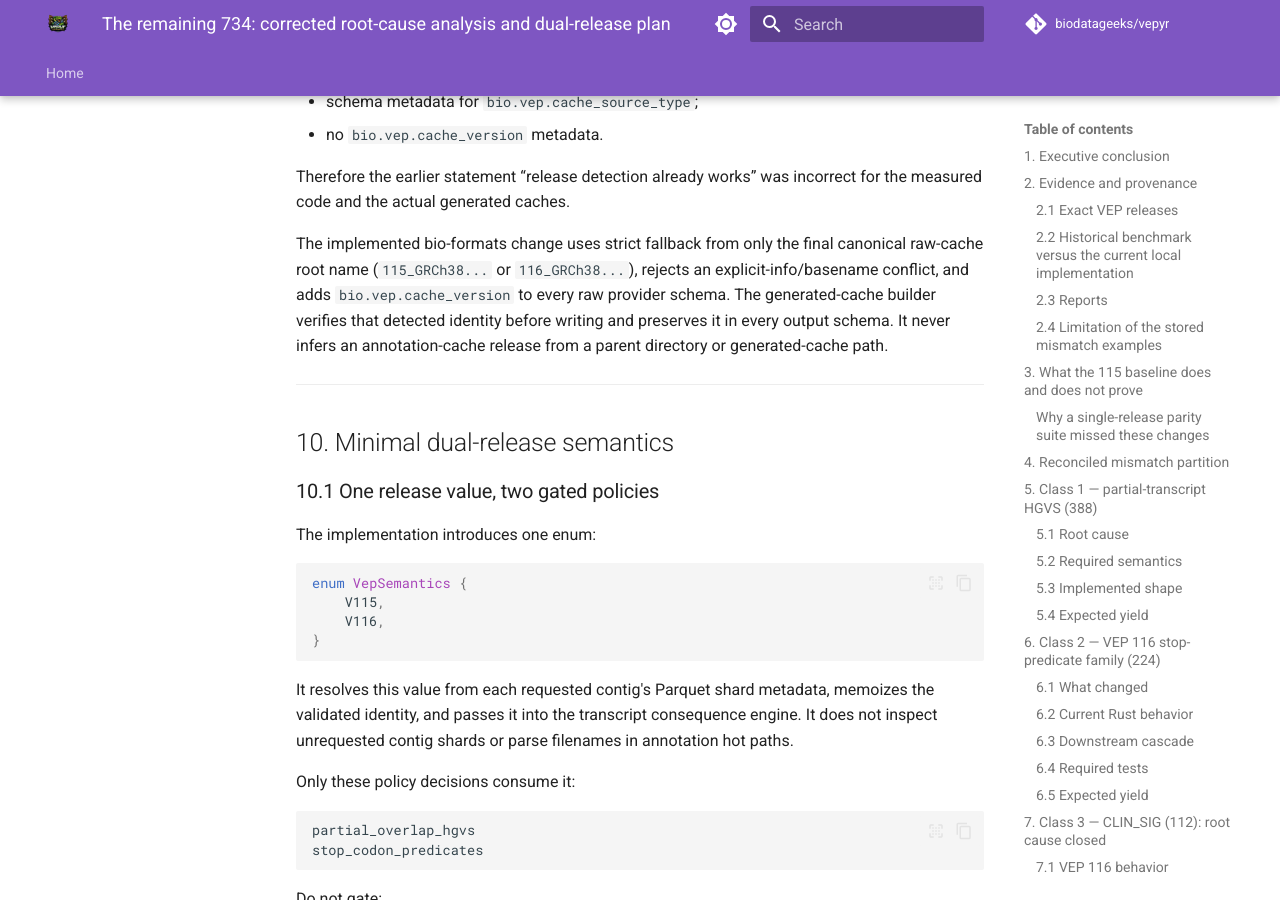
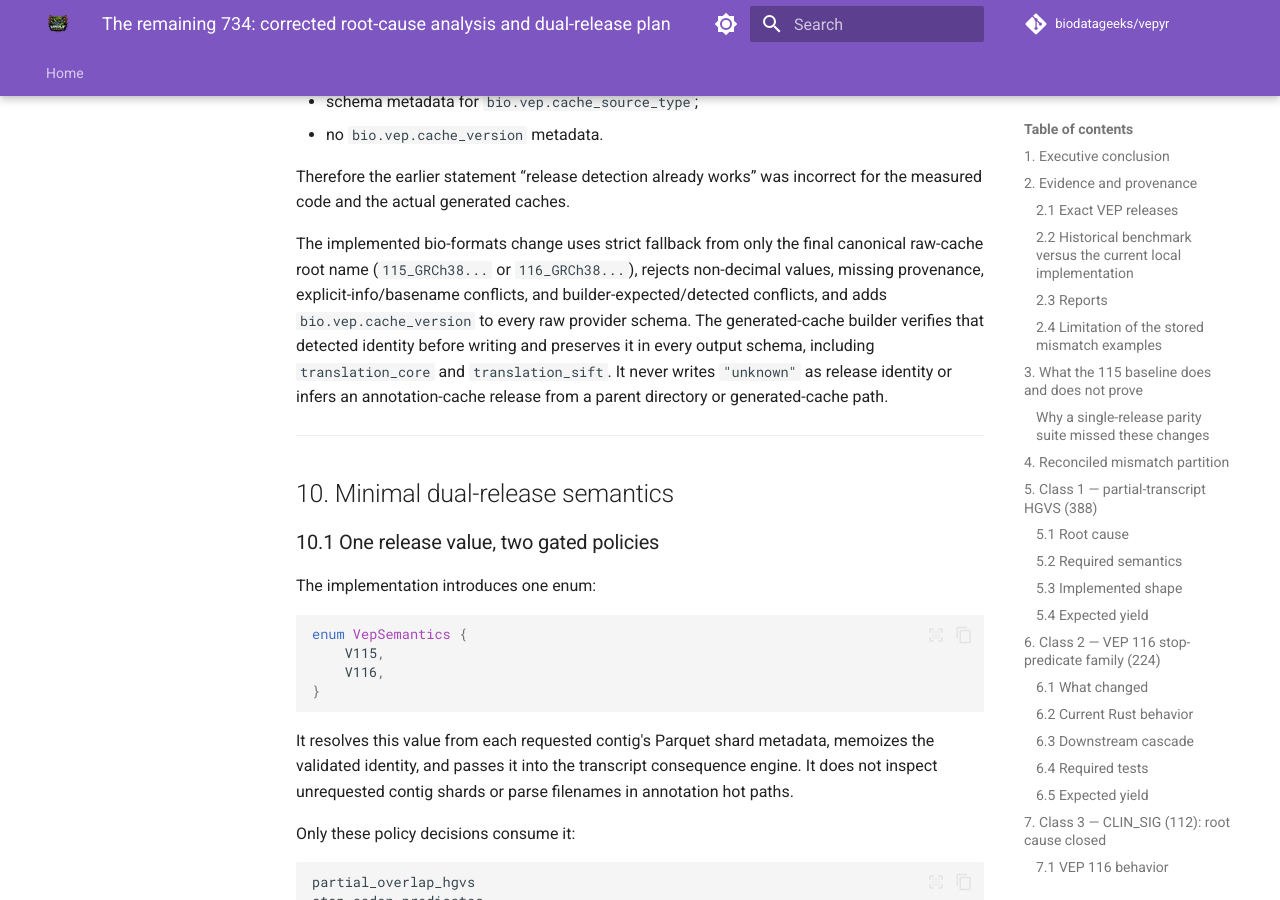
Before and after one commit to biodatageeks/vepyr, an MkDocs documentation site: the page built from docs/superpowers/2026-07-29-remaining-734-root-cause-and-plan.md, in a window 1280 px wide and 900 px high, scrolled down 15704 px. Built offline with MkDocs 1.6.1 and Material for MkDocs 9.7.7, drawn with Linux system fonts in a browser that asks for light colours; comment, search, counter and statistics services are not loaded; some of the changed text lies outside the part shown.

Commit message:
docs(vep): record reviewed dependency revisions

```diff
--- a/docs/superpowers/2026-07-29-remaining-734-root-cause-and-plan.md
+++ b/docs/superpowers/2026-07-29-remaining-734-root-cause-and-plan.md
@@ -82,8 +82,8 @@
 | Repository | Current local revision | Qualification state |
 |---|---|---|
 | vepyr | `01350d6` | exact pinned qualification revision on `release-testing`; `edd2995` is the dependency-pin commit and the preceding implementation commits are `6a2191b`, `72c6a8a`, `3f2f5eb`, and `54f97fa` |
-| bio-functions PR [#203](https://github.com/biodatageeks/datafusion-bio-functions/pull/203) | `0d02d711b352baf4087e2e9421e12716e10bb290` | pushed dual-release/cache semantics and source-trace fixes, plus the exact bio-formats pin |
-| bio-formats PR [#224](https://github.com/biodatageeks/datafusion-bio-formats/pull/224) | `eee2d6926331fe5106cbbefbc1ca673e94357327` | pushed Parquet cache identity persistence |
+| bio-functions PR [#203](https://github.com/biodatageeks/datafusion-bio-functions/pull/203) | `1c4671f6fed72123a89bc3c80b939f253f809bc0` | pushed dual-release/cache semantics and source-trace fixes, plus the exact bio-formats pin and builder release assertion |
+| bio-formats PR [#224](https://github.com/biodatageeks/datafusion-bio-formats/pull/224) | `c81adf1235984c984918ce5bd39d573476b62337` | pushed Parquet cache identity persistence, strict decimal/raw-release validation, and split-translation metadata |
 
 [Cargo.toml](../../Cargo.toml) now pins those exact pushed revisions. Commit `edd2995` removes all
 absolute worktree patches, and `Cargo.lock` records only durable Git sources for the VEP
@@ -627,10 +627,12 @@
 code and the actual generated caches.
 
 The implemented bio-formats change uses strict fallback from only the final canonical raw-cache
-root name (`115_GRCh38...` or `116_GRCh38...`), rejects an explicit-info/basename conflict, and
-adds `bio.vep.cache_version` to every raw provider schema. The generated-cache builder verifies
-that detected identity before writing and preserves it in every output schema. It never infers an
-annotation-cache release from a parent directory or generated-cache path.
+root name (`115_GRCh38...` or `116_GRCh38...`), rejects non-decimal values, missing provenance,
+explicit-info/basename conflicts, and builder-expected/detected conflicts, and adds
+`bio.vep.cache_version` to every raw provider schema. The generated-cache builder verifies that
+detected identity before writing and preserves it in every output schema, including
+`translation_core` and `translation_sift`. It never writes `"unknown"` as release identity or
+infers an annotation-cache release from a parent directory or generated-cache path.
 
 ---
 
```
Also changed, not shown: other parts of docs/superpowers/2026-07-29-remaining-734-root-cause-and-plan.md (+1 -1 lines), docs/superpowers/plans/2026-07-29-vep-115-116-dual-release-parity.md (+2 -2 lines).
